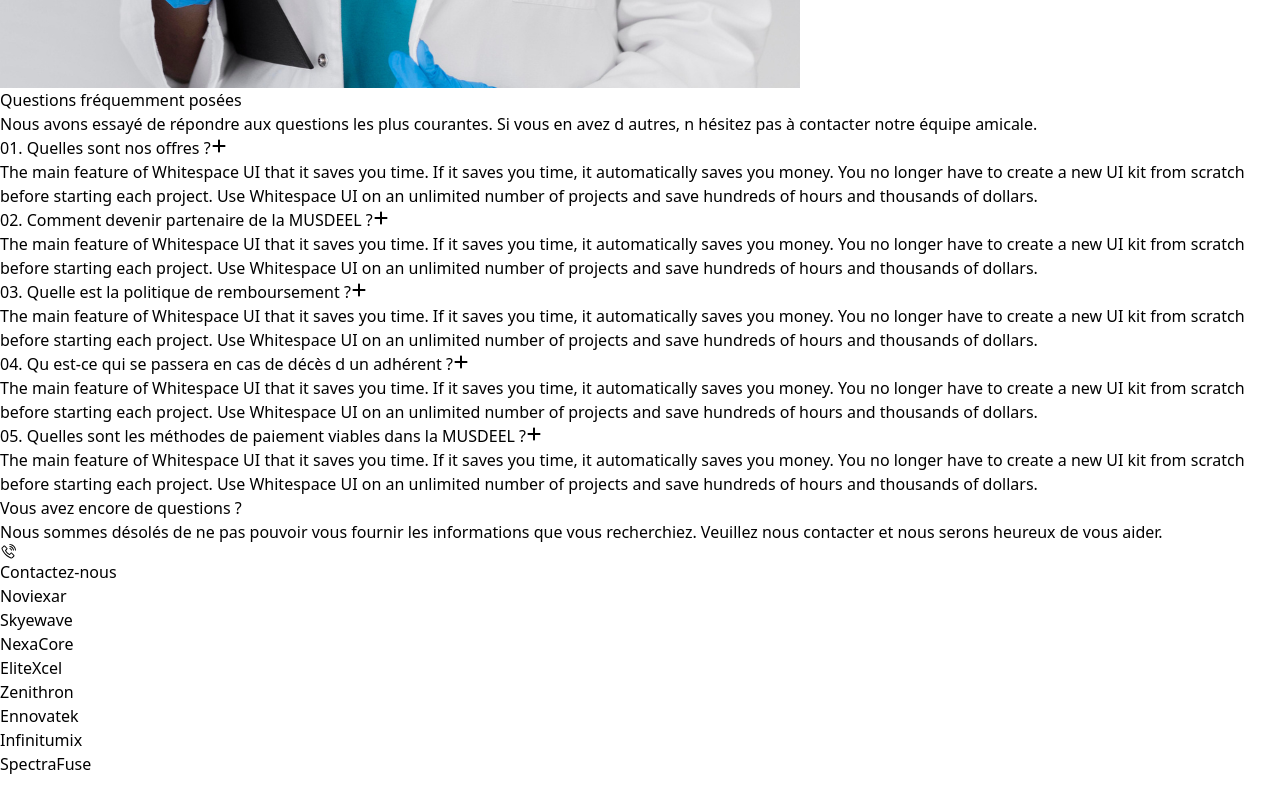
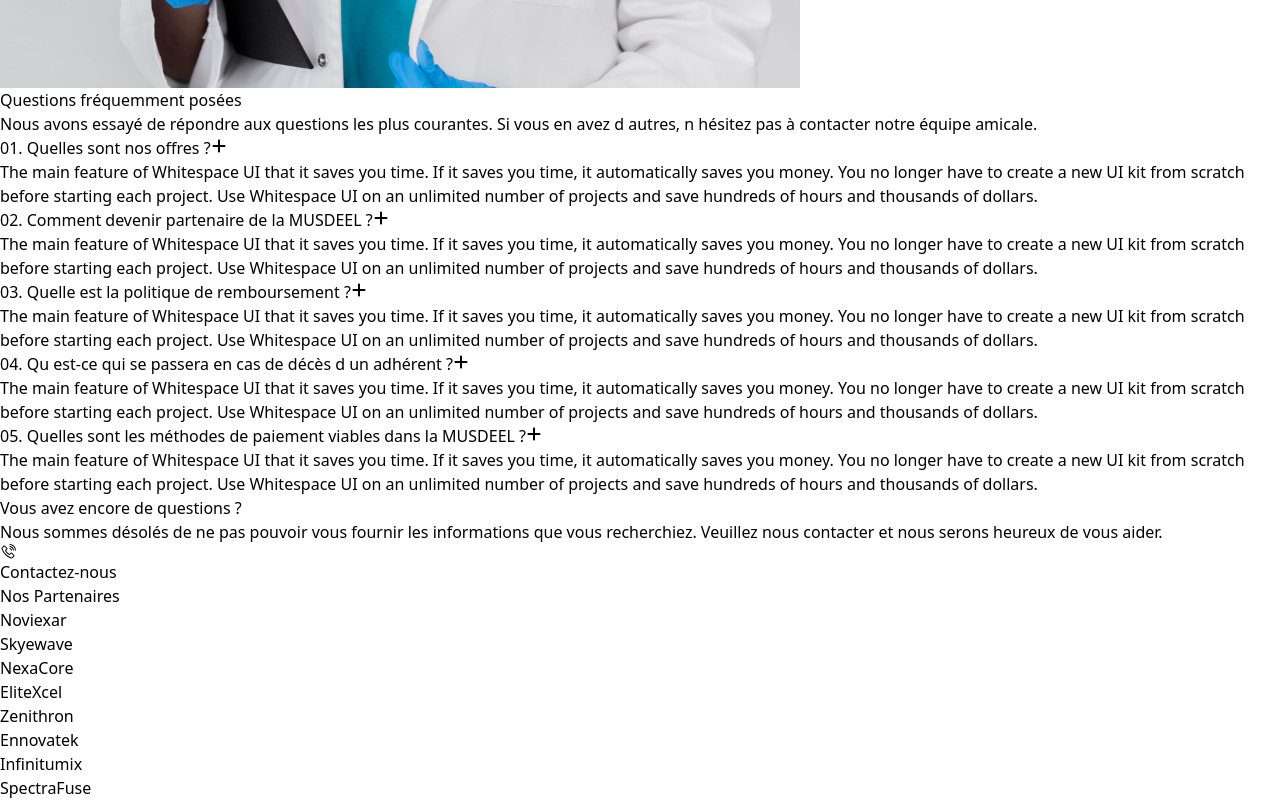
Before and after one commit to rovertnet/Scool, a React (Vite) app: page / in a window 1280 px wide. Shown: the part 3406-4206 px from the top of the page. Before the commit the page ends 4182 px from the top, so only its background shows below. Built offline with nearby package versions, Linux system fonts and the light colour scheme.

Commit message:
another commit

```diff
--- a/src/component/cHome/Partenaire.jsx
+++ b/src/component/cHome/Partenaire.jsx
@@ -3,7 +3,8 @@ const Partenaire = () => {
   return (
     <>
       <div className="md:mx-10 mx-10 md:my-10 my-10">
-        <div className="grid grid-cols-2 md:grid-cols-4 gap-10 ">
+        <h2 className="text-xl uppercase md:text-2xl font-bold text-center py-7 md:py-10 md:mb-10 mb-8">Nos Partenaires</h2>
+        <div className="grid grid-cols-2 md:grid-cols-4 gap-10 md:px-10 px-10 text-center">
           <div className="flex space-x-3">
             <span className=" text-2xl md:text-2xl font-bold text-black">Noviexar</span>
           </div>
```
